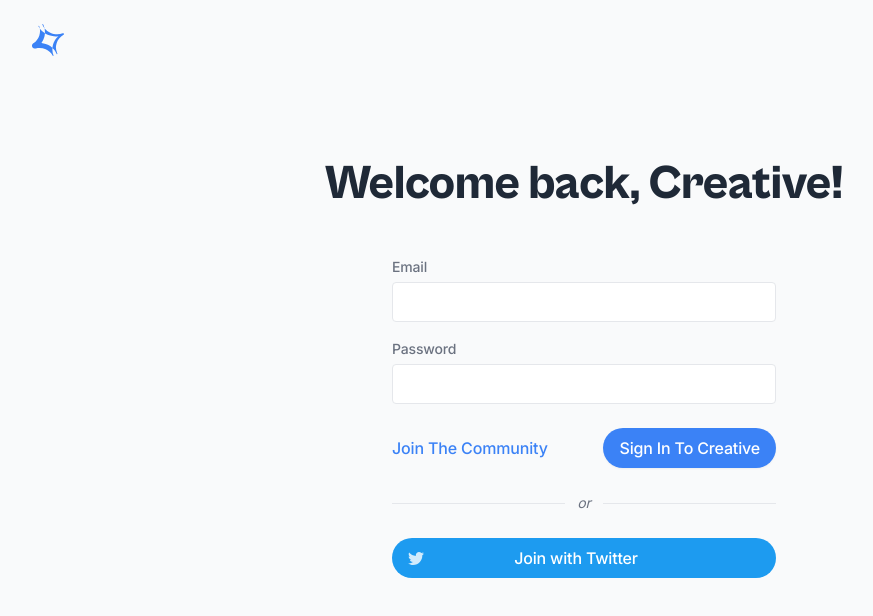
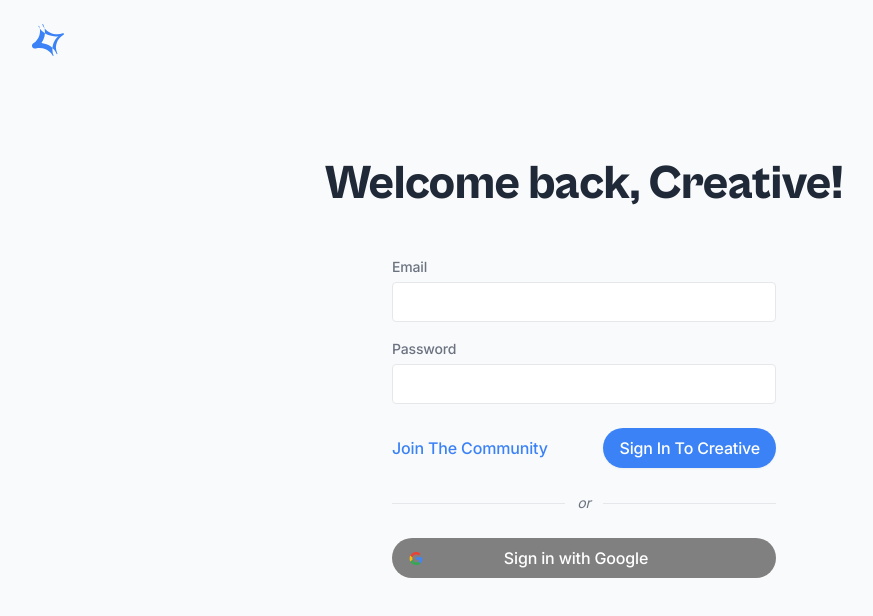
Before and after one commit to in-tech-gration/website, a Next.js app: page /signin in a window 1280 px wide. Shown: the top 616 px of the page, without its empty margins (56-929 px from the left). Built offline with nearby package versions, Linux system fonts and the light colour scheme; no server answers.

Commit message:
Attempt to sign in with Google (or any firebse provider) as per an online tutorial. Not working due to cross site issues.

```diff
--- a/app/(auth)/signin/page.tsx
+++ b/app/(auth)/signin/page.tsx
@@ -1,11 +1,43 @@
-export const metadata = {
-  title: 'Sign In - Creative',
-  description: 'Page description',
-}
+"use client";
 
-import Link from 'next/link'
+import { getRedirectResult, signInWithRedirect } from "firebase/auth";
+import { auth, provider } from "@/lib/firebase-config";
+import { useEffect } from "react";
+import { useRouter } from "next/navigation";
+
+// export const metadata = {
+//   title: "Sign In - Creative",
+//   description: "Page description",
+// };
+
+import Link from "next/link";
 
 export default function SignIn() {
+  const router = useRouter();
+
+  useEffect(() => {
+    getRedirectResult(auth).then(async (userCred) => {
+      if (!userCred) {
+        return;
+      }
+
+      fetch("/api/login", {
+        method: "POST",
+        headers: {
+          Authorization: `Bearer ${await userCred.user.getIdToken()}`,
+        },
+      }).then((response) => {
+        if (response.status === 200) {
+          router.push("/protected");
+        }
+      });
+    });
+  }, []);
+
+  const signIn = () => {
+    signInWithRedirect(auth, provider);
+  };
+
   return (
     <>
       {/* Page header */}
@@ -17,18 +49,34 @@
         <form>
           <div className="flex flex-wrap mb-4">
             <div className="w-full">
-              <label className="block text-gray-500 text-sm font-medium mb-1" htmlFor="email">
+              <label
+                className="block text-gray-500 text-sm font-medium mb-1"
+                htmlFor="email"
+              >
                 Email
               </label>
-              <input id="email" type="email" className="form-input w-full text-gray-800" required />
+              <input
+                id="email"
+                type="email"
+                className="form-input w-full text-gray-800"
+                required
+              />
             </div>
           </div>
           <div className="flex flex-wrap mb-4">
             <div className="w-full">
-              <label className="block text-gray-500 text-sm font-medium mb-1" htmlFor="password">
+              <label
+                className="block text-gray-500 text-sm font-medium mb-1"
+                htmlFor="password"
+              >
                 Password
               </label>
-              <input id="password" type="password" className="form-input w-full text-gray-800" required />
+              <input
+                id="password"
+                type="password"
+                className="form-input w-full text-gray-800"
+                required
+              />
             </div>
           </div>
           <div className="flex flex-wrap items-center justify-between mt-6">
@@ -39,28 +87,71 @@
               Join The Community
             </Link>
             <div className="ml-2">
-              <button className="btn-sm text-white bg-blue-500 hover:bg-blue-600 shadow-sm">Sign In To Creative</button>
+              <button className="btn-sm text-white bg-blue-500 hover:bg-blue-600 shadow-sm">
+                Sign In To Creative
+              </button>
             </div>
           </div>
         </form>
         <div className="flex items-center my-6">
-          <div className="border-t border-gray-200 grow mr-3" aria-hidden="true" />
+          <div
+            className="border-t border-gray-200 grow mr-3"
+            aria-hidden="true"
+          />
           <div className="text-sm text-gray-500 italic">or</div>
-          <div className="border-t border-gray-200 grow ml-3" aria-hidden="true" />
+          <div
+            className="border-t border-gray-200 grow ml-3"
+            aria-hidden="true"
+          />
         </div>
         <form>
           <div className="flex flex-wrap">
             <div className="w-full">
-              <button className="btn-sm text-white bg-[#1D9BF0] hover:bg-[#1A90DF] w-full relative flex items-center">
-                <svg className="fill-white opacity-80" width="16" height="13" xmlns="http://www.w3.org/2000/svg">
-                  <path d="M16 1.5c-.6.3-1.2.4-1.9.5.7-.4 1.2-1 1.4-1.8-.6.4-1.3.6-2.1.8-.6-.6-1.5-1-2.4-1-1.7 0-3.2 1.5-3.2 3.3 0 .3 0 .5.1.7C5.2 3.9 2.7 2.6 1.1.6c-.3.5-.4 1-.4 1.7 0 1.1.6 2.1 1.5 2.7-.5 0-1-.2-1.5-.4 0 1.6 1.1 2.9 2.6 3.2-.3.1-.6.1-.9.1-.2 0-.4 0-.6-.1.4 1.3 1.6 2.3 3.1 2.3-1.1.9-2.5 1.4-4.1 1.4H0c1.5.9 3.2 1.5 5 1.5 6 0 9.3-5 9.3-9.3v-.4c.7-.5 1.3-1.1 1.7-1.8Z" />
+              <button
+                className="btn-sm text-white bg-[#808080] w-full relative flex items-center"
+                onClick={() => signIn()}
+              >
+                <svg
+                  xmlns="http://www.w3.org/2000/svg"
+                  width="16"
+                  height="13"
+                  viewBox="0 0 186.69 190.5"
+                >
+                  <g transform="translate(1184.583 765.171)">
+                    <path
+                      clipPath="none"
+                      mask="none"
+                      d="M-1089.333-687.239v36.888h51.262c-2.251 11.863-9.006 21.908-19.137 28.662l30.913 23.986c18.011-16.625 28.402-41.044 28.402-70.052 0-6.754-.606-13.249-1.732-19.483z"
+                      fill="#4285f4"
+                    />
+                    <path
+                      clipPath="none"
+                      mask="none"
+                      d="M-1142.714-651.791l-6.972 5.337-24.679 19.223h0c15.673 31.086 47.796 52.561 85.03 52.561 25.717 0 47.278-8.486 63.038-23.033l-30.913-23.986c-8.486 5.715-19.31 9.179-32.125 9.179-24.765 0-45.806-16.712-53.34-39.226z"
+                      fill="#34a853"
+                    />
+                    <path
+                      clipPath="none"
+                      mask="none"
+                      d="M-1174.365-712.61c-6.494 12.815-10.217 27.276-10.217 42.689s3.723 29.874 10.217 42.689c0 .086 31.693-24.592 31.693-24.592-1.905-5.715-3.031-11.776-3.031-18.098s1.126-12.383 3.031-18.098z"
+                      fill="#fbbc05"
+                    />
+                    <path
+                      d="M-1089.333-727.244c14.028 0 26.497 4.849 36.455 14.201l27.276-27.276c-16.539-15.413-38.013-24.852-63.731-24.852-37.234 0-69.359 21.388-85.032 52.561l31.692 24.592c7.533-22.514 28.575-39.226 53.34-39.226z"
+                      fill="#ea4335"
+                      clipPath="none"
+                      mask="none"
+                    />
+                  </g>
                 </svg>
-                <span className="flex-auto pl-16 pr-8 -ml-16">Join with Twitter</span>
+                <span className="flex-auto pl-16 pr-8 -ml-16">
+                  Sign in with Google
+                </span>
               </button>
             </div>
           </div>
         </form>
       </div>
     </>
-  )
+  );
 }
--- /dev/null
+++ b/app/api/login/route.tsx
@@ -0,0 +1,56 @@
+import { auth } from "firebase-admin";
+import { customInitApp } from "@/lib/firebase-admin-config";
+import { cookies, headers } from "next/headers";
+import { NextRequest, NextResponse } from "next/server";
+
+// Init the Firebase SDK every time the server is called
+customInitApp();
+
+export async function POST(request: NextRequest, response: NextResponse) {
+  const authorization = headers().get("Authorization");
+  if (authorization?.startsWith("Bearer ")) {
+    const idToken = authorization.split("Bearer ")[1];
+    const decodedToken = await auth().verifyIdToken(idToken);
+
+    if (decodedToken) {
+      //Generate session cookie
+      const expiresIn = 60 * 60 * 24 * 5 * 1000;
+      const sessionCookie = await auth().createSessionCookie(idToken, {
+        expiresIn,
+      });
+
+      const options = {
+        name: "session",
+        value: sessionCookie,
+        maxAge: expiresIn,
+        httpOnly: true,
+        secure: true,
+        sameSite: "None",
+      };
+
+      //Add the cookie to the browser
+      //@ts-ignore
+      cookies().set(options);
+    }
+  }
+
+  return NextResponse.json({}, { status: 200 });
+}
+
+export async function GET(request: NextRequest) {
+  const session = cookies().get("session")?.value || "";
+
+  //Validate if the cookie exist in the request
+  if (!session) {
+    return NextResponse.json({ isLogged: false }, { status: 401 });
+  }
+
+  //Use Firebase Admin to validate the session cookie
+  const decodedClaims = await auth().verifySessionCookie(session, true);
+
+  if (!decodedClaims) {
+    return NextResponse.json({ isLogged: false }, { status: 401 });
+  }
+
+  return NextResponse.json({ isLogged: true }, { status: 200 });
+}
```
